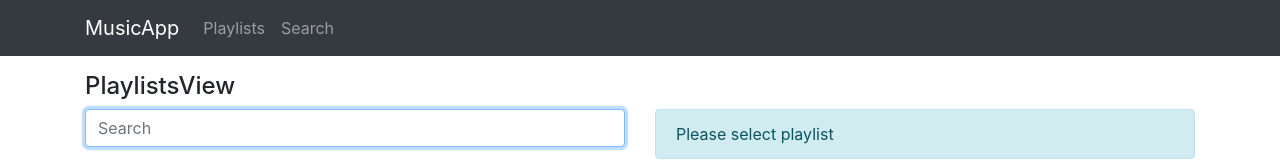
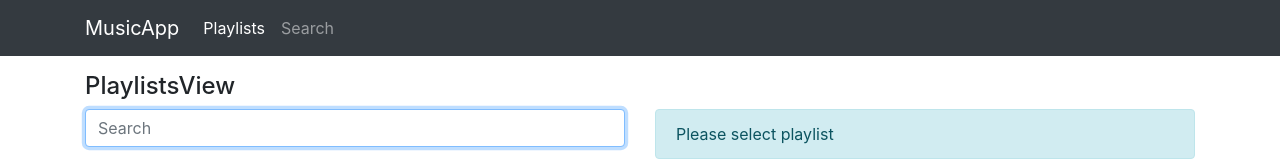
Before and after one commit to kruzyk/lufthansa-react-player, a React (Create React App) app: page /#/playlists in a window 1280 px wide. Before the commit this address led to /playlists. Shown: the top 161 px of the page. Built offline with nearby package versions, Linux system fonts and the light colour scheme; sample sign-in values are in the browser's storage.

Commit message:
Link, NavLink, BrowserRouter

```diff
--- a/src/core/components/NavBar.tsx
+++ b/src/core/components/NavBar.tsx
@@ -1,4 +1,5 @@
 import React, { useState } from 'react'
+import { Link, NavLink } from 'react-router-dom'
 
 interface Props {
 
@@ -22,12 +23,12 @@ export const NavBar = (props: Props) => {
                         <ul className="navbar-nav">
 
                             <li className="nav-item">
-                                <a className="nav-link" href="/playlists" >Playlists</a>
+                                <NavLink className="nav-link" to="/playlists" activeClassName="placki active">Playlists</NavLink>
                             </li>
                             <li className="nav-item">
-                                <a className="nav-link" href="/search">Search</a>
+                                <NavLink className="nav-link" to="/search">Search</NavLink>
                             </li>
-                            <LinkDecorator to="/playlists" className="nav-link" />
+                            {/* <LinkDecorator to="/playlists" className="nav-link" /> */}
                         </ul>
                     </div>
                 </div>
@@ -48,6 +49,6 @@ export const LinkDecorator: React.FC<
 
             linkProps.onClick && linkProps.onClick(e);
 
-            history.pushState('', '', to)
+            window.history.pushState('', '', to)
         }} >{children}</a>
     }
--- a/src/index.tsx
+++ b/src/index.tsx
@@ -5,8 +5,8 @@ import App from './App';
 import reportWebVitals from './reportWebVitals';
 import './core/services';
 import { auth } from './core/services';
-// import { HashRouter as Router } from 'react-router-dom';
-import { BrowserRouter as Router } from 'react-router-dom';
+import { HashRouter as Router } from 'react-router-dom';
+// import { BrowserRouter as Router } from 'react-router-dom';
 
 auth.init()
 
```
